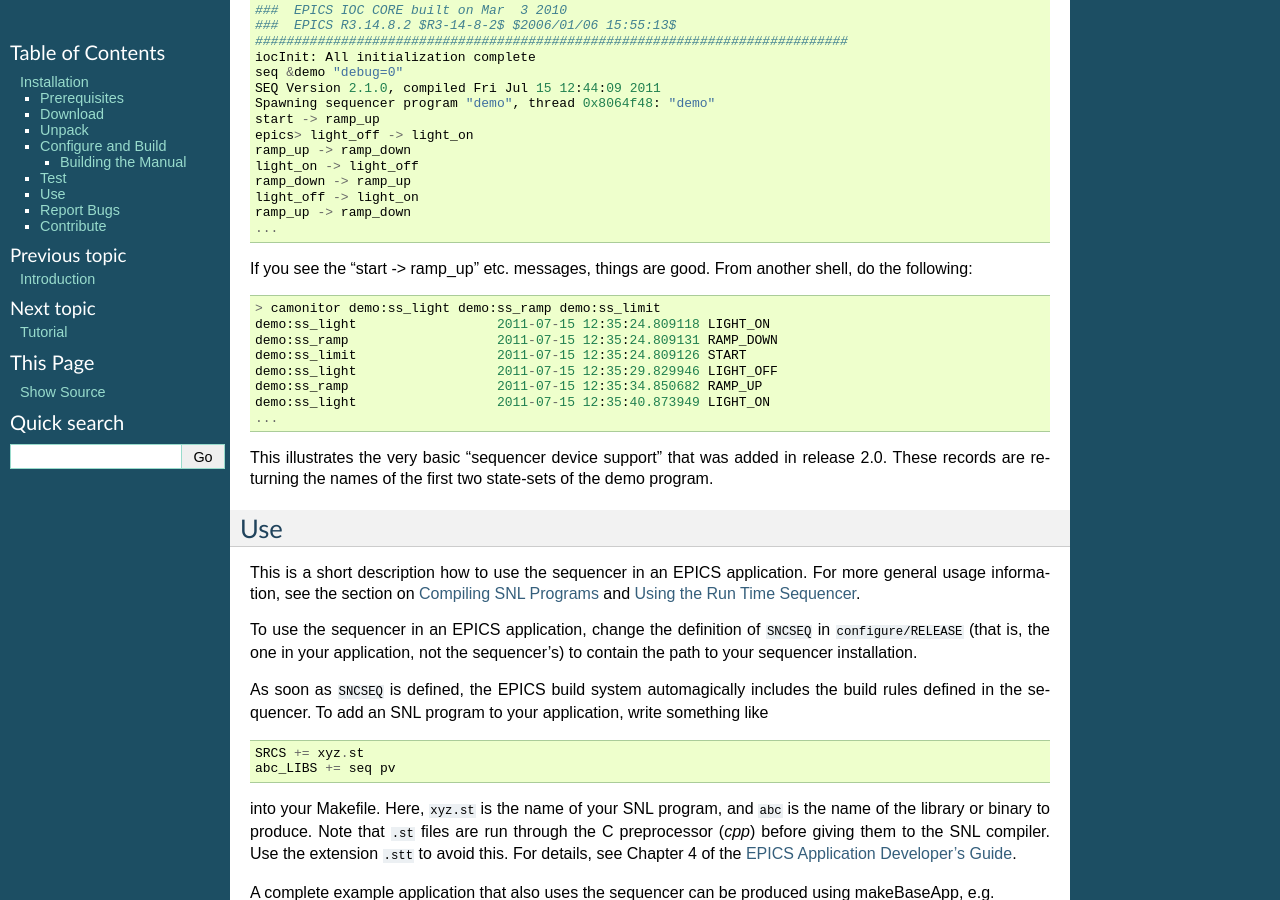
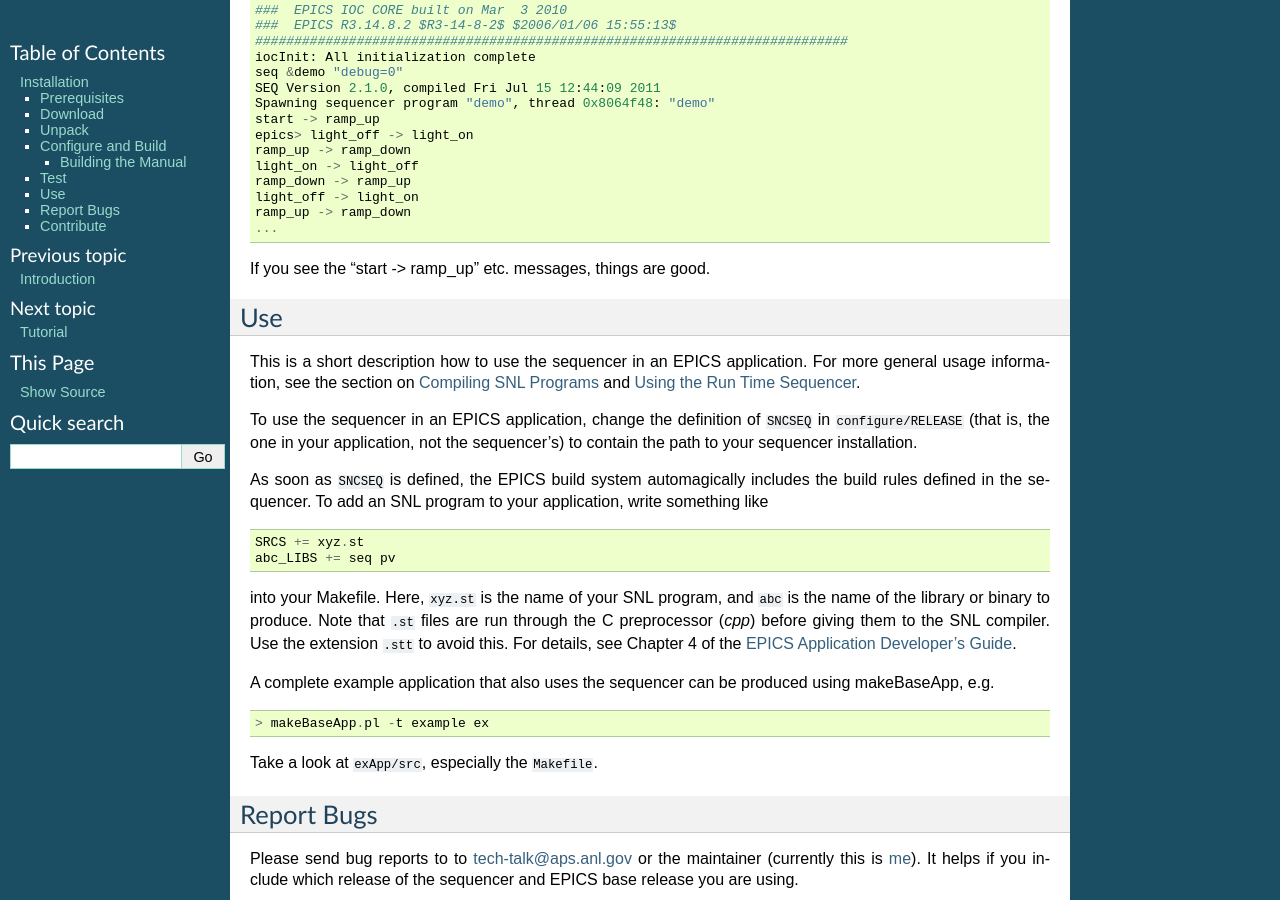
Before and after one commit to jeonghanlee/sequencer-2-2, a Sphinx documentation site: the page built from documentation/Installation.txt, in a window 1280 px wide and 900 px high, scrolled down 3959 px. Built offline with Sphinx 7.4.7, drawn with Linux system fonts in a browser that asks for light colours.

Commit message:
docs: removed some text that referred to the removed sequencer device support

```diff
--- a/documentation/Installation.txt
+++ b/documentation/Installation.txt
@@ -298,20 +298,7 @@ The output should look something like this::
    ...
 
 If you see the "start -> ramp_up" etc. messages, things are
-good. From another shell, do the following::
-
-   > camonitor demo:ss_light demo:ss_ramp demo:ss_limit
-   demo:ss_light                  2011-07-15 12:35:24.809118 LIGHT_ON
-   demo:ss_ramp                   2011-07-15 12:35:24.809131 RAMP_DOWN
-   demo:ss_limit                  2011-07-15 12:35:24.809126 START
-   demo:ss_light                  2011-07-15 12:35:29.829946 LIGHT_OFF
-   demo:ss_ramp                   2011-07-15 12:35:34.850682 RAMP_UP
-   demo:ss_light                  2011-07-15 12:35:40.873949 LIGHT_ON
-   ...
-
-This illustrates the very basic "sequencer device support" that was
-added in release 2.0. These records are returning the names of the
-first two state-sets of the demo program.
+good.
 
 
 Use
--- a/documentation/Plans.txt
+++ b/documentation/Plans.txt
@@ -69,9 +69,6 @@ list. Comments are welcome, as usual.
   but wouldn't it be nice if it meant to put/get all (connected) elements?
   Write to tech-talk and ask (since it breaks compatibility)?
 
-* Not sure what to do with devSequencer. It is ugly, accesses sequencer
-  internals, and does not work if programs are instantiated more than once.
-
 * Need to go over the introductory chapters in the docs, remove out-dated
   information.
 
```
